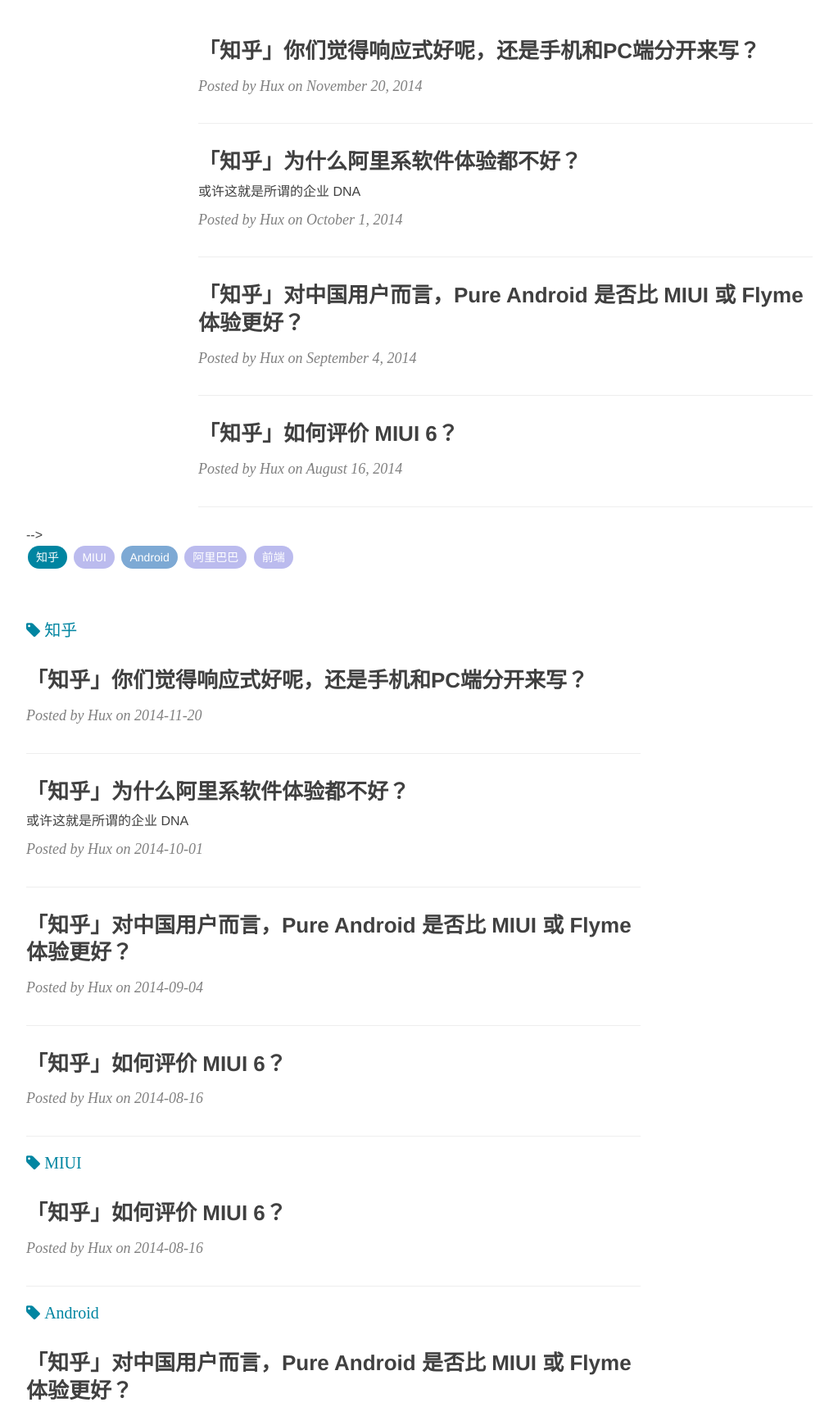
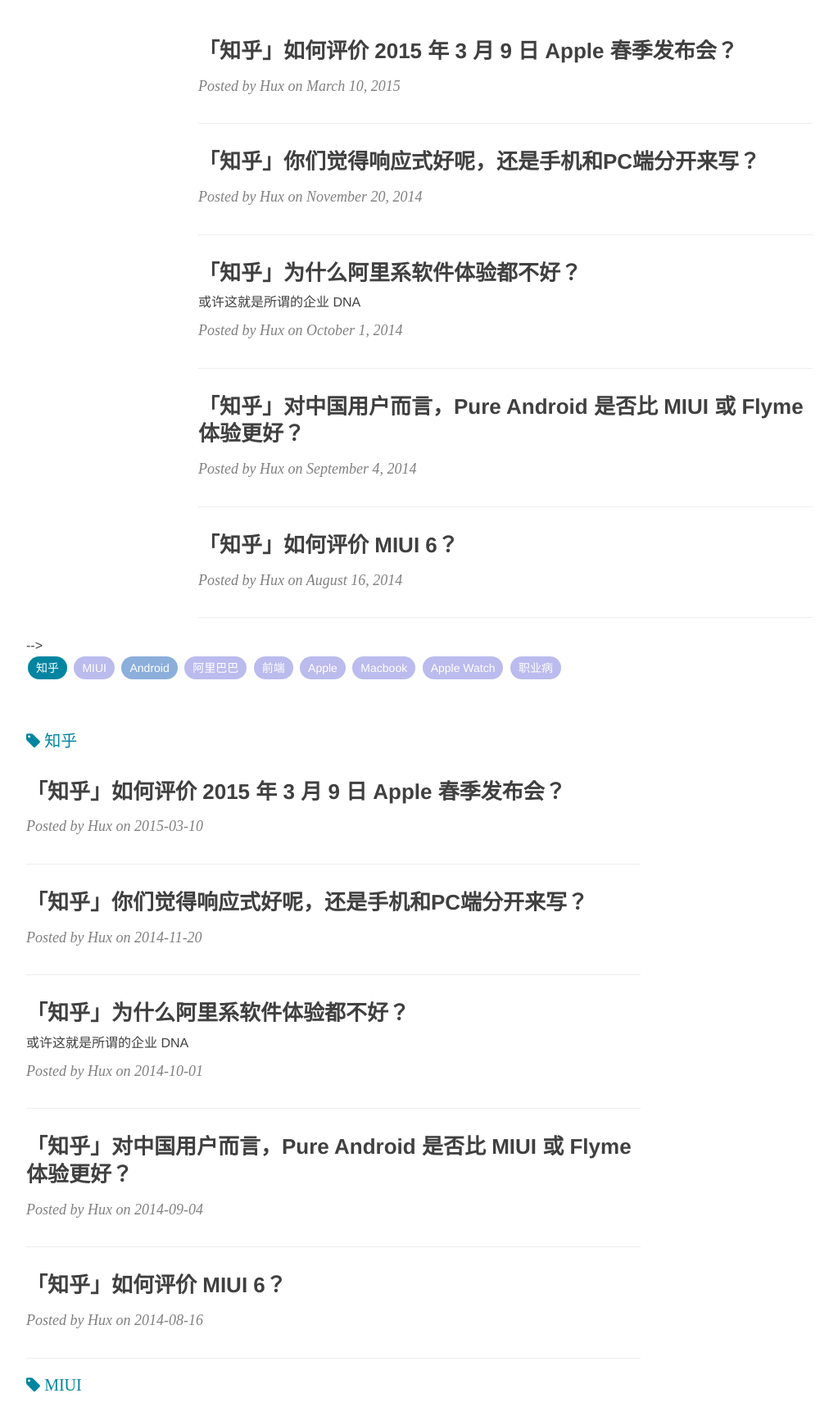
Before and after one commit to zhaohuabing/jekyll_blog_backup, a Jekyll site: the page built from tags.html, in a window 1280 px wide, cut to the strip 885-2602 px from the top of the page. Shown: the whole strip at 82% size, without its empty margins (233-1256 px from the left). Built offline with Jekyll 4.4.1, drawn with Linux system fonts in a browser that asks for light colours; nearby versions of some CDN libraries; comment, search, counter and statistics services are not loaded; some of the changed text lies outside the part shown.

Commit message:
new post:apple-event-2015; clear up

```diff
--- /dev/null
+++ b/_posts/2015-03-10-apple-event-2015.markdown
@@ -0,0 +1,62 @@
+---
+layout:     post
+title:      "「知乎」如何评价 2015 年 3 月 9 日 Apple 春季发布会？"
+date:       2015-03-10 12:00:00
+author:     "Hux"
+header-img: "img/post-bg-apple-event-2015.jpg"
+tags:
+    - 知乎
+    - Apple
+    - Macbook
+    - Apple Watch
+    - 职业病
+---
+
+<div>
+    <p>这篇文章转载于<a href="http://www.zhihu.com/question/28617408/answer/41626694">我在知乎上的回答</a>。</p>
+    <blockquote>一个 gay，一个 gay-like ，带着 Apple 向着<b>新式奢侈品</b>的方向飞去了。</blockquote>
+    <br>无论是 Apple Watch ，还是 new MacBook，这次发布会都象征着 Apple 更明显的转型。
+    <br>
+    <br>不应该再把 Apple 跟 Microsoft 简单粗暴的对比，它们的受众产生了愈大的差异。两家公司对数字时代有着完全不同的战略，它们改变世界的思路，跟盖茨-乔布斯时代比有着更巨大的分歧。
+    <br>
+    <br>MS 还是 MS，就像纳德拉 7 月的全员信，微软的战略还是回到了<b>“生产力”。</b>其实微软对“极致”，对“未来”的追求是一种很直观的，我们最初理解的科技，比如手势交互、虚拟现实、机器化自动化、高效办公什么的。微软的受众更多的也还是面向生产力、工作群体（工程师、办公人员）。所以软狗们在知乎永远可以说微软 blah blah，因为对于这部分场景，微软确实有着不可替代的牛逼。
+    <br>
+    <br><b>而 Apple 则逐渐转变成为数字时代的 LV。</b>这并不是说它放弃了科技，而是“科技追求极致”的另一种可能性 —— 科技与人文的交汇，甚至是科技与时尚的跨界融合。
+    <br>
+    <br>让我们来稍稍想象一下未来：
+    <br>
+    <br>科技与生活的融合一定是越来越紧密的。更多的“物件”将与科技结合，而这些智能设备也将越来越普及，它们面向的人群，会越来越宽，直到覆盖所有人。
+    <br>可以说现在的科技还是很生硬的，我们很容易把科技和 Geek、Nerd 联系在一起。当一个东西和科技沾边时，我们往往会很清楚的意识到：“哦，这是一个科技产品”，于是我们忽略了其他东西，更多的去关注它的科技性（功能性），但是未来不一样。
+    <br>未来的科技将会很平常，未来的科技将会更加隐形，就像现在的眼镜、家具、衣服、箱包……普通人谁还会在乎它们背后复杂的材料科学与工艺？我们只会觉得它们是生活必需品，然后去在乎它们的外观、舒适性，挑选自己喜欢的产品。
+    <br>
+    <br><b>科技也一样，当科技无处不在时，我们对“科技产品”本身的功能性要求，就不再是唯一的考量。</b>
+    <br>
+    <br>
+    <br>LV 的包之所以成为奢侈品，不止是因为“当它作为一个包时，它的功能性（选材、做工）非常优秀，结实耐用”，还因为它的艺术性，观赏性，精致感，幸福感，社会价值等等，带来的种种溢价。
+    <br>
+    <br>而 Apple Watch、new MacBook，很明显在做相同的事情。
+    <br>
+    <br>说到奢侈，“奢侈”这两个字，在我国基本上是贬义的，词典里的翻译是<b>“挥霍浪费钱财，过分追求享受”</b>，但 Luxury 在英文中其实要中性许多。
+    <br>
+    <br>与旧式奢侈相比，新奢侈主义在这一代中产消费者中则被广泛接受。所谓新奢侈主义指的是在同类产品中服务质量更高，品位更高的产品，让消费者心驰神往。它们价格不菲，但是还不至于昂贵到可望不可即。
+    <br>
+    <blockquote>德国的实业家拉茨勒在《奢侈带来富足》(2001)一书中对旧式奢侈和新式奢侈做过有趣的论述。他以手机为例说明了两种方式的不同：如果一部手机是因为其先进的技术和为客户提供超值的功能而使价格出众，那么生产和消费这样的手机就是需要倡导的新式奢侈；相反，如果一部手机不是因为卓越的技术性能，而是因为手机套上了嵌有钻石的黄金外壳而使得价格昂贵，那么生产和消费这样的手机就是令人憎恶的旧式奢侈。
+        <br>
+    </blockquote>补充一下：<b>这句话出自 2001 年，放在现在来看其实并不是完全适用的。</b>
+    <br>
+    <br>手机对当今社会的意义早已不是简单的通讯设备。真正的区别还是在那句话：“Design is about how it works”，<b>新式奢侈的内涵在于产品的某个设计是真的有意义，还是单纯的为了贵而贵。</b>
+    <br>对于当今数码产品，工业设计、艺术设计是其作为消费品非常重要的部分，如果你是为了给用户提供更多的外观选择而使用黄金，或是为了硬度使用钻石。而不是单纯的堆砌它们来增加价格，那么这些设计都是符合“新式奢侈”的内涵的。
+    <br>
+    <br>所以当我们回过头看看 new MacBook，私以为是<b>数字产品界新式奢侈品</b>的典型。
+    <br>
+    <br>当我们吐槽 Apple 为了极致的轻薄牺牲了主频、风扇、接口，当我们吐槽买它就是买电池，当我们拿它与 MBA、MBP、Surface 对比吐槽它的 “参数/价钱比” ……
+    <br>
+    <br>其实人家的受众是那些有消费能力追求生活质量的 Sir or Lady，它们并不需要天天对着电脑做开发、重型办公或者打游戏，对于只需要便携安静（轻薄＋续航＋无风扇）、看看电影（Retina Display）、又希望无时不刻彰显自己的品味与身份（外观优雅＋极致设计）的他们来说，new Macbook 简直是最适合“佩戴”的轻奢品。
+    <br>
+    <br>
+    <br>有人说 Apple Watch 简直是 Jony Ive 这个一心向往做奢侈品设计的天才将 Apple 引入了歧途里，而我却觉得<b>科技与时尚的结合为何就不是一件美丽的事情？</b>
+    <br>
+    <br>
+    <br>
+    <br><b>破 200 赞，感谢下对时尚业颇有研究的女友对我的影响<a data-hash="8ffb556cbebb0cfe22aa194ff89b635d" href="http://www.zhihu.com/people/8ffb556cbebb0cfe22aa194ff89b635d" class="member_mention" data-editable="true" data-title="@肖玉" data-tip="p$b$8ffb556cbebb0cfe22aa194ff89b635d"> @肖玉</a></b>
+</div>
--- a/css/hux-blog.css
+++ b/css/hux-blog.css
@@ -43,6 +43,7 @@
   color: #808080;
   font-style: italic;
   font-size: 0.95em;
+  margin: 20px 0 20px;
 }
 blockquote p {
   margin: 0;
--- a/less/hux-blog.less
+++ b/less/hux-blog.less
@@ -58,6 +58,7 @@
 	color: @gray;
 	font-style: italic;
 	font-size: 0.95em;
+	margin: 20px 0 20px;
 	p{
 		margin: 0;
 	}
```
Also changed, not shown: css/hux-blog.min.css, 1 other file.
